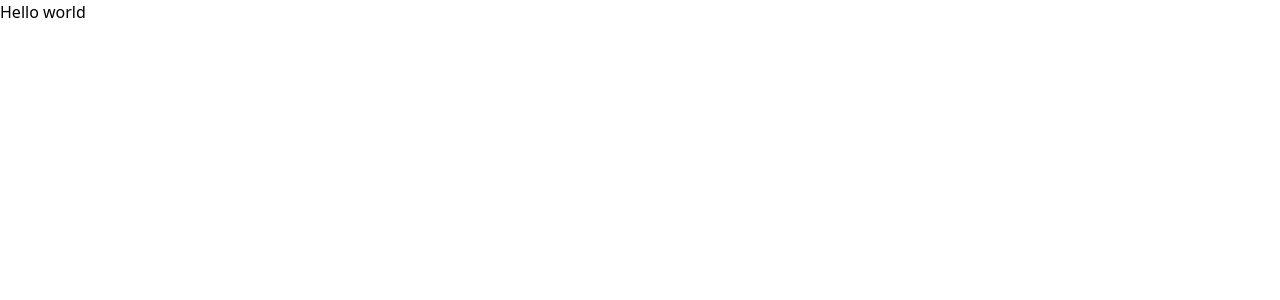
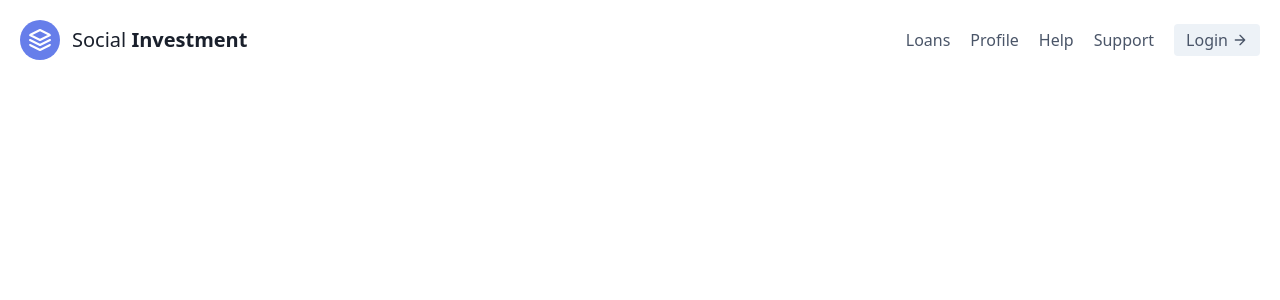
Before and after one commit to Spha88/social_investment, a React (Create React App) app in the folder client/: page / in a window 1280 px wide. Shown: the top 300 px of the page. Built offline with nearby package versions, Linux system fonts and the light colour scheme.

Commit message:
Add Nav component

```diff
--- a/client/package.json
+++ b/client/package.json
@@ -8,6 +8,7 @@
     "@testing-library/user-event": "^7.2.1",
     "react": "^16.13.1",
     "react-dom": "^16.13.1",
+    "react-router-dom": "^5.2.0",
     "react-scripts": "3.4.3"
   },
   "scripts": {
--- a/client/src/App.js
+++ b/client/src/App.js
@@ -1,9 +1,10 @@
 import React from 'react';
+import Navigation from './components/navigation/navigation';
 
 function App() {
   return (
     <div className="App">
-      Hello world
+      <Navigation />
     </div>
   );
 }
--- /dev/null
+++ b/client/src/components/navigation/navigation.js
@@ -0,0 +1,40 @@
+import React from 'react';
+import { NavLink } from 'react-router-dom';
+
+const navigation = () => {
+    return (
+        <header className="text-gray-700 body-font">
+            <div className="container mx-auto flex flex-wrap p-5 flex-col md:flex-row items-center">
+                <NavLink to="/loans" className="flex title-font font-medium items-center text-gray-900 mb-4 md:mb-0">
+                    <svg xmlns="http://www.w3.org/2000/svg" fill="none" stroke="currentColor" strokeLinecap="round" strokeLinejoin="round" strokeWidth="2" className="w-10 h-10 text-white p-2 bg-indigo-500 rounded-full" viewBox="0 0 24 24">
+                        <path d="M12 2L2 7l10 5 10-5-10-5zM2 17l10 5 10-5M2 12l10 5 10-5"></path>
+                    </svg>
+                    <span className="ml-3 text-xl">Social <strong>Investment</strong></span>
+                </NavLink>
+
+                <nav className="md:ml-auto flex flex-wrap items-center text-base justify-center">
+                    <NavLink
+                        activeClassName="text-teal-500 border-b-2 border-gray-600 inline-block"
+                        className="mr-5 hover:text-gray-900" to="/loans">Loans</NavLink>
+                    <NavLink
+                        activeClassName="text-teal-500 border-b-2 border-gray-600 inline-block"
+                        className="mr-5 hover:text-gray-900" to="/profile">Profile</NavLink>
+                    <NavLink
+                        activeClassName="text-teal-500 border-b-2 border-gray-600 inline-block"
+                        className="mr-5 hover:text-gray-900" to="/help">Help</NavLink>
+                    <NavLink
+                        activeClassName="text-teal-500 border-b-2 border-gray-600 inline-block"
+                        className="mr-5 hover:text-gray-900" to="/support">Support</NavLink>
+                </nav>
+
+                <button className="inline-flex items-center bg-gray-200 border-0 py-1 px-3 focus:outline-none hover:bg-gray-300 rounded text-base mt-4 md:mt-0">Login
+                    <svg fill="none" stroke="currentColor" strokeLinecap="round" strokeLinejoin="round" strokeWidth="2" className="w-4 h-4 ml-1" viewBox="0 0 24 24">
+                        <path d="M5 12h14M12 5l7 7-7 7"></path>
+                    </svg>
+                </button>
+            </div>
+        </header>
+    )
+}
+
+export default navigation
--- a/client/src/index.js
+++ b/client/src/index.js
@@ -1,12 +1,15 @@
 import React from 'react';
 import ReactDOM from 'react-dom';
+import { BrowserRouter } from 'react-router-dom';
+
 import './assets/main.css'
-// import './index.css';
 import App from './App';
 
 ReactDOM.render(
   <React.StrictMode>
-    <App />
+    <BrowserRouter>
+      <App />
+    </BrowserRouter>
   </React.StrictMode>,
   document.getElementById('root')
 );
```
Also changed, not shown: 1 other file (tests, documents, lock files or other folders).
